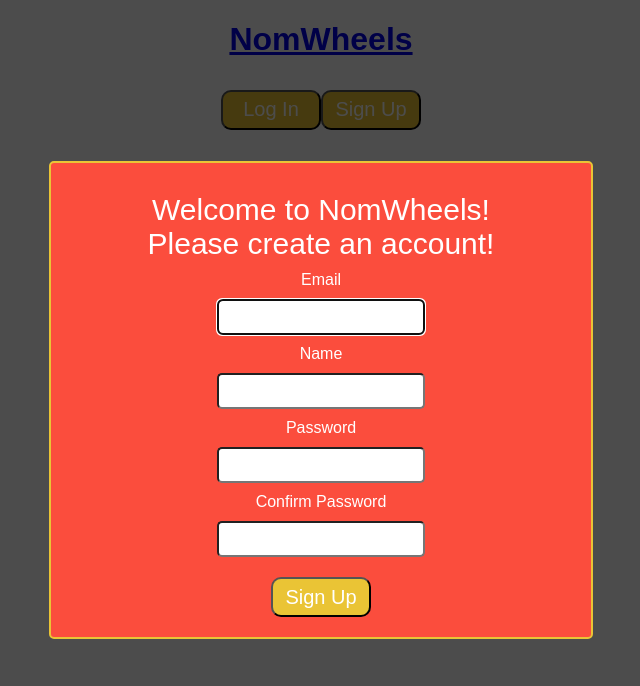
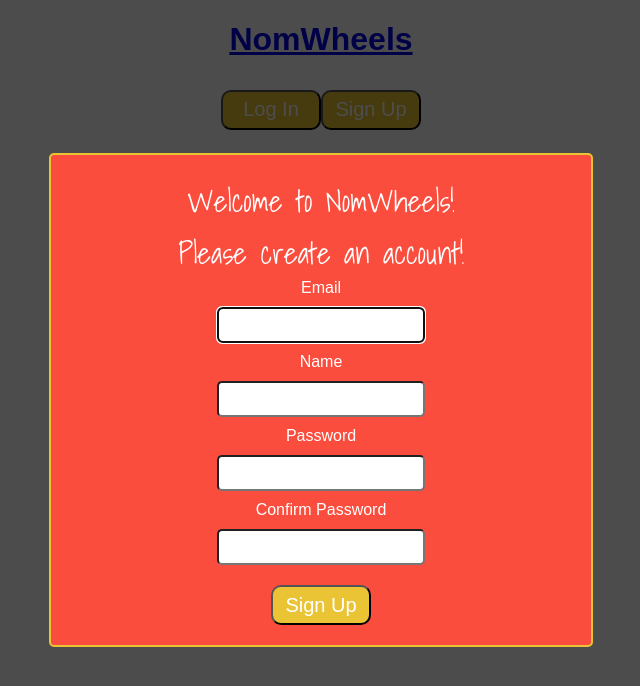
Before and after one commit to patrickw098/MERN_App, a React (Create React App) app in the folder frontend/: page / in a window 1280 px wide. Both pictures are taken after a click on the button "Sign Up". Shown: the top 686 px of the page, without its empty margins (319-959 px from the left). Built offline with nearby package versions, Linux system fonts and the light colour scheme.

Commit message:
import stupid font for form

```diff
--- a/frontend/src/components/modal/session/sign_in_form.jsx
+++ b/frontend/src/components/modal/session/sign_in_form.jsx
@@ -49,7 +49,10 @@ class SignInForm extends React.Component {
         let greeting, name, passwordTwo;
 
         if ( type === 'Sign Up' ) {
-            greeting = <div className="sign-up-welcome">Welcome to NomWheels! Please create an account!</div>
+            greeting = <div className="sign-up-welcome">
+            <p>Welcome to NomWheels!</p>
+            <p>Please create an account!</p>
+            </div>
             name =
                     ( <label>
                         <div>Name</div>
@@ -61,7 +64,10 @@ class SignInForm extends React.Component {
                         <input type="password" onChange={this.handleChange('password2')} value={this.state.password2}></input>
                     </label> )
         } else {
-            greeting = <div className="sign-up-welcome">Welcome Back! Please sign in.</div>
+            greeting = <div className="sign-up-welcome">
+            <p> Welcome Back!</p>
+            <p>Please sign in.</p>
+            </div>
             name = null;
             passwordTwo = null;
         }
--- a/frontend/src/components/styles/sign_in.css
+++ b/frontend/src/components/styles/sign_in.css
@@ -1,3 +1,5 @@
+@import url('https://fonts.googleapis.com/css?family=Shadows+Into+Light');
+
 .sign-in-form{
     display: flex;
     width: 500px;
@@ -15,7 +17,15 @@
 .sign-up-welcome{
     font-size: 30px;
     width: 70%;
-    padding: 10px;
+    display:flex;
+    flex-direction: column;
+    justify-content: center;
+    align-items: center;
+}
+
+p{
+    margin: 2px;
+    font-family: 'Shadows Into Light', cursive;
 }
 
 form {
```
